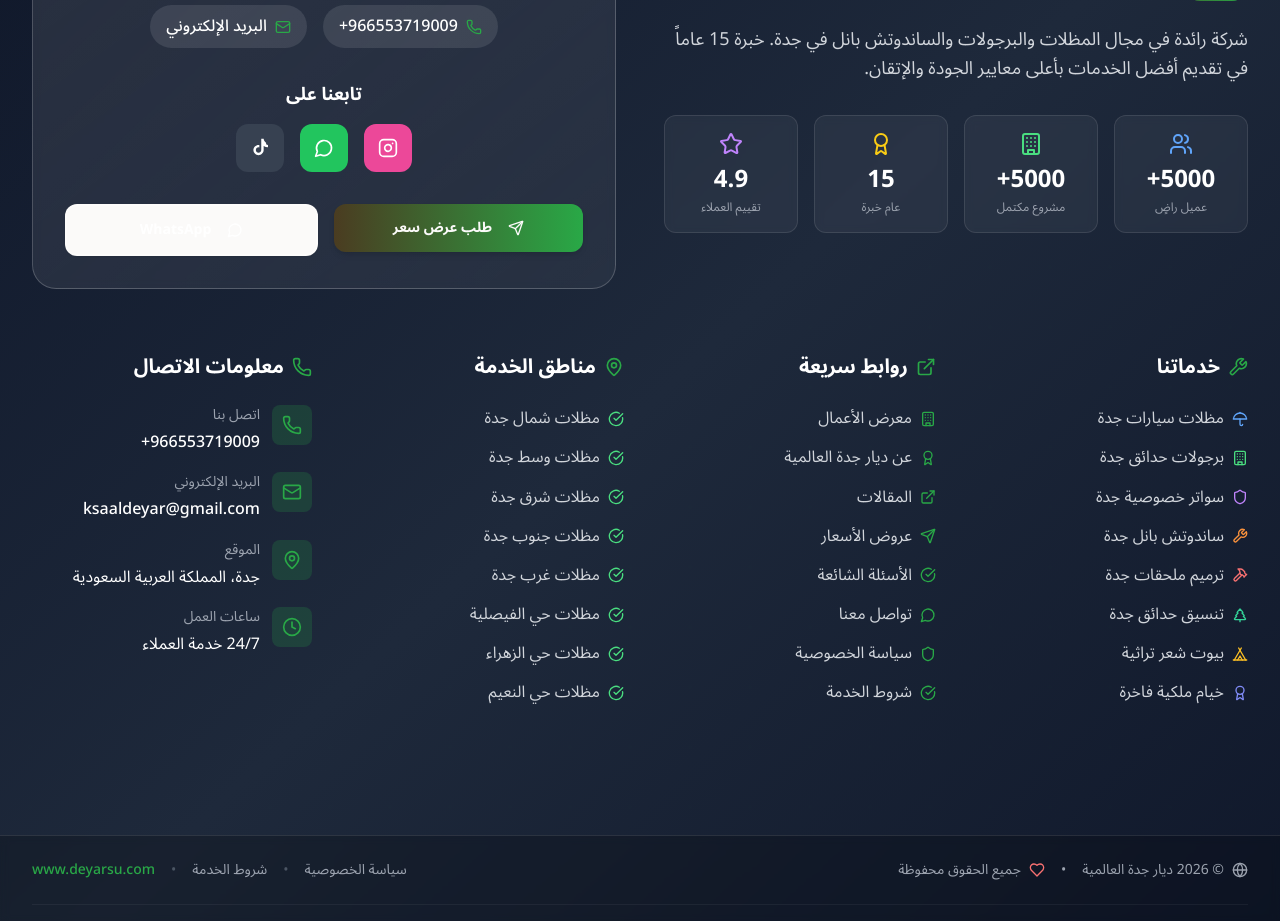
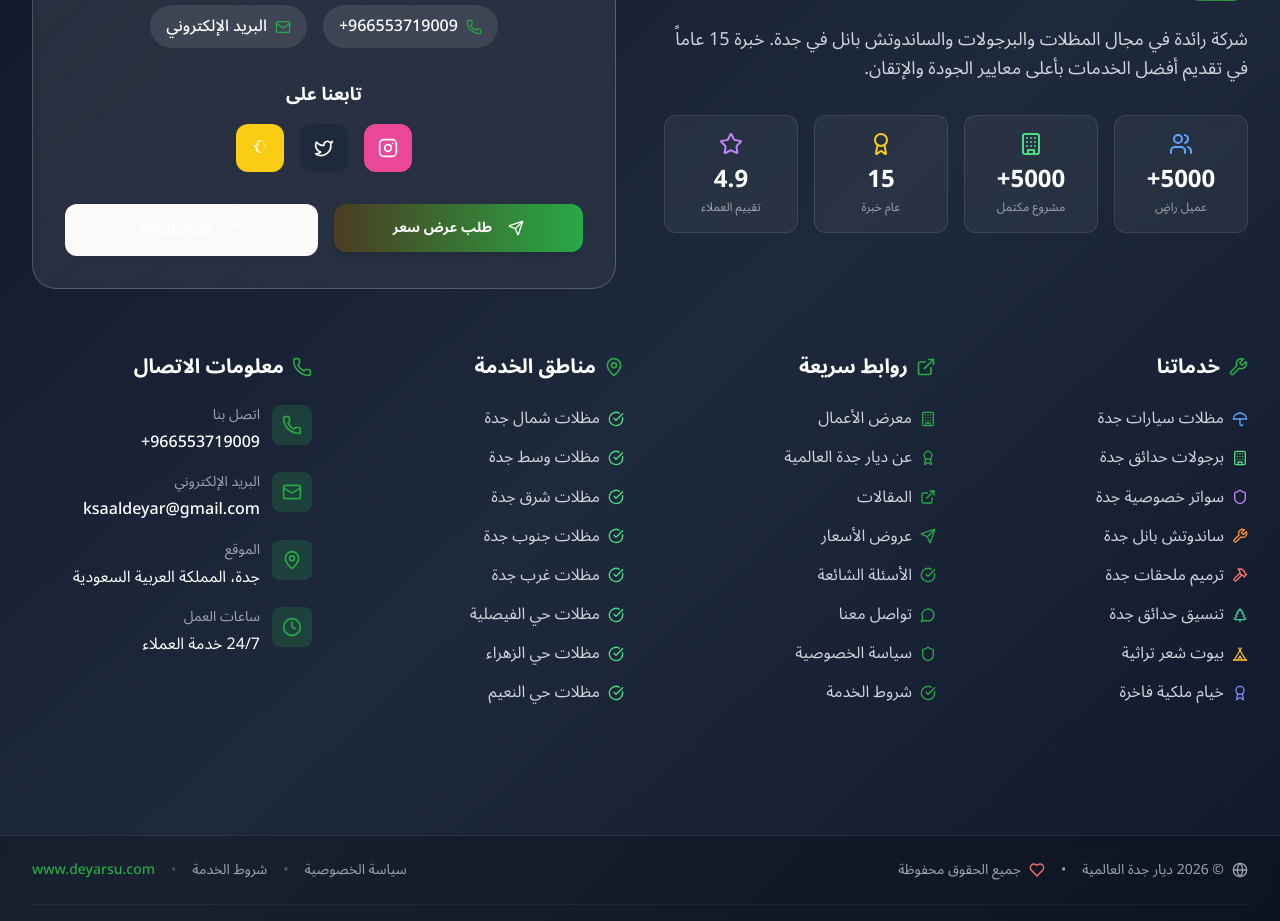
Before and after one commit to mogahedcy/update2025-11-22, a Next.js app: page /faq in a window 1280 px wide. Shown: the part 1620-2541 px from the top of the page. Built offline with nearby package versions, Linux system fonts and the light colour scheme; no server answers; the database is empty.

Commit message:
Update footer social links to X and Snapchat
Agent-Logs-Url: https://github.com/mogahedcy/update2025-11-22/sessions/329f22be-ee60-4ded-939f-9bc68447fc95

Co-authored-by: mogahedcy <195171404+mogahedcy@users.noreply.github.com>

```diff
--- a/src/components/Footer.tsx
+++ b/src/components/Footer.tsx
@@ -7,6 +7,7 @@ import {
   Mail,
   Clock,
   Instagram,
+  Twitter,
   MessageCircle,
   Star,
   Award,
@@ -94,22 +95,22 @@ const socialLinks = [
     bgColor: 'bg-pink-500'
   },
   {
-    name: 'WhatsApp',
-    href: 'https://wa.me/966553719009',
-    icon: MessageCircle,
-    color: 'hover:bg-green-600',
-    bgColor: 'bg-green-500'
+    name: 'Twitter / X',
+    href: 'https://x.com/jedahdeyar',
+    icon: Twitter,
+    color: 'hover:bg-slate-900',
+    bgColor: 'bg-slate-800'
   },
   {
-    name: 'TikTok',
-    href: 'https://vm.tiktok.com/ZShKSH6o9/',
+    name: 'Snapchat',
+    href: 'https://www.snapchat.com/add/abdulkader9696',
     icon: ({ className }: { className: string }) => (
       <svg className={className} fill="currentColor" viewBox="0 0 24 24">
-        <path d="M19.321 5.562a5.124 5.124 0 0 1-.443-.258 6.228 6.228 0 0 1-1.137-.966c-.849-.849-1.349-2.021-1.349-3.338h-2.888v13.422c0 1.798-1.462 3.26-3.26 3.26s-3.26-1.462-3.26-3.26 1.462-3.26 3.26-3.26c.337 0 .662.051.967.147V8.421a6.14 6.14 0 0 0-.967-.078c-3.393 0-6.148 2.755-6.148 6.148s2.755 6.148 6.148 6.148 6.148-2.755 6.148-6.148V9.562a9.007 9.007 0 0 0 5.204 1.634V8.308a6.191 6.191 0 0 1-2.275-.746z"/>
+        <path d="M12.1 2.6c2.2 0 3.9 1.7 3.9 3.8 0 .5-.1 1-.3 1.5 1 .6 2.2 1 3.4 1.2.3.1.5.4.4.7-.1.4-.7 1-1.8 1.4-.2.1-.4.2-.6.2.1.4.2.8.2 1.2 0 2.9-2.4 5.2-5.3 5.2-2.9 0-5.3-2.3-5.3-5.2 0-.4.1-.8.2-1.2-.2-.1-.4-.1-.6-.2-1.1-.4-1.7-1-1.8-1.4-.1-.3.1-.6.4-.7 1.2-.3 2.4-.7 3.4-1.2-.2-.5-.3-1-.3-1.5 0-2.1 1.7-3.8 3.9-3.8zm0 1.5c-1.4 0-2.5 1-2.5 2.3 0 .5.2 1 .5 1.5.2.2.2.5.1.7-.1.2-.2.3-.4.4-.8.5-1.9.9-2.9 1.2.3.2.6.4 1 .5.4.2.8.3 1.1.4.2.1.4.2.5.4.1.2.1.4 0 .6-.2.4-.3.8-.3 1.2 0 2.1 1.7 3.7 3.9 3.7s3.9-1.7 3.9-3.7c0-.4-.1-.8-.3-1.2-.1-.2-.1-.4 0-.6.1-.2.3-.3.5-.4.3-.1.7-.2 1.1-.4.4-.2.7-.3 1-.5-1-.3-2.1-.7-2.9-1.2-.2-.1-.4-.2-.4-.4-.1-.2 0-.5.1-.7.3-.4.5-.9.5-1.5 0-1.3-1.1-2.3-2.5-2.3z"/>
       </svg>
     ),
-    color: 'hover:bg-gray-800',
-    bgColor: 'bg-gray-700'
+    color: 'hover:bg-yellow-500 hover:text-black',
+    bgColor: 'bg-yellow-400'
   }
 ];
 
```
